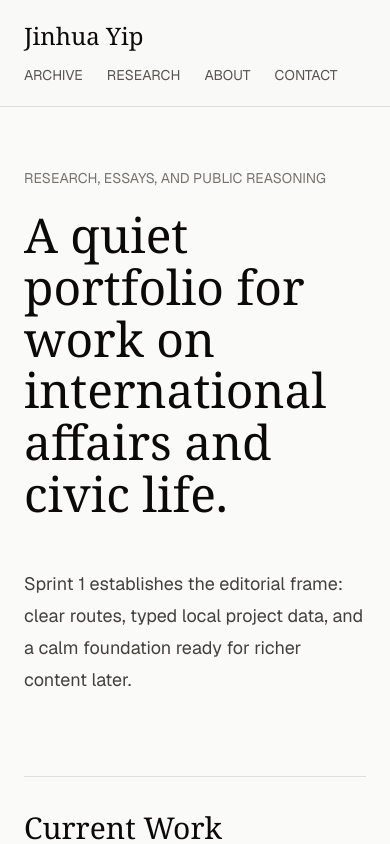
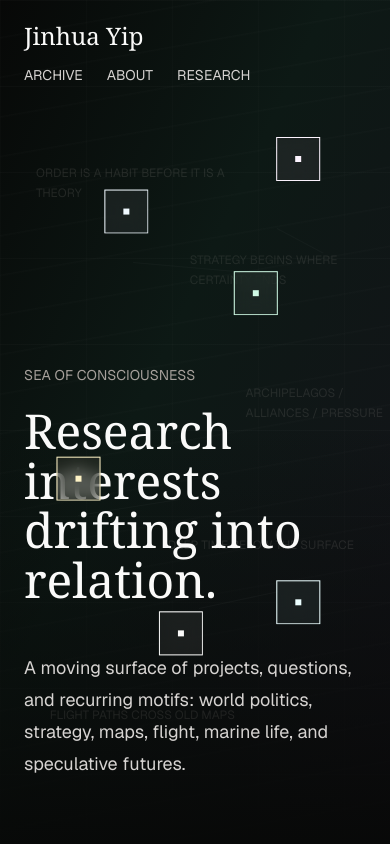
Before and after one commit to yippy141/Jinhua-portfolio, a Next.js app: page / in a window 390 px wide. Shown: the top 844 px of the page. Built offline with nearby package versions, Linux system fonts and the light colour scheme.

Commit message:
Build responsive 2D Sea of Consciousness homepage

```diff
--- a/app/layout.tsx
+++ b/app/layout.tsx
@@ -1,7 +1,5 @@
 import type { Metadata } from "next";
 import { Geist, Geist_Mono } from "next/font/google";
-import { SiteFooter } from "@/components/site-footer";
-import { SiteHeader } from "@/components/site-header";
 import "./globals.css";
 
 const geistSans = Geist({
@@ -33,18 +31,14 @@ export default function RootLayout({
       lang="en"
       className={`${geistSans.variable} ${geistMono.variable} h-full antialiased`}
     >
-      <body className="flex min-h-full flex-col bg-stone-50 text-stone-950">
+      <body className="min-h-full bg-stone-50 text-stone-950">
         <a
           href="#main"
           className="sr-only focus:not-sr-only focus:absolute focus:left-6 focus:top-4 focus:z-50 focus:bg-stone-950 focus:px-4 focus:py-2 focus:text-sm focus:text-stone-50"
         >
           Skip to content
         </a>
-        <SiteHeader />
-        <main id="main" className="flex-1">
-          {children}
-        </main>
-        <SiteFooter />
+        {children}
       </body>
     </html>
   );
--- a/app/page.tsx
+++ b/app/page.tsx
@@ -1,60 +1,337 @@
+"use client";
+
 import Link from "next/link";
+import { motion, useReducedMotion } from "motion/react";
+import { useState } from "react";
 
-import { projects } from "@/data/projects";
+type SeaNode = {
+  id: string;
+  label: string;
+  note: string;
+  href?: string;
+  top: string;
+  left: string;
+  drift: [number, number];
+  duration: number;
+  color: string;
+};
+
+const navigation = [
+  { href: "/archive", label: "Archive" },
+  { href: "/about", label: "About" },
+  { href: "/research", label: "Research" },
+];
+
+const nodes: SeaNode[] = [
+  {
+    id: "ir-worldview",
+    label: "IR Worldview",
+    note: "Seven dimensions for reading world politics",
+    href: "/projects/ir-worldview-inventory",
+    top: "58%",
+    left: "18%",
+    drift: [18, -24],
+    duration: 34,
+    color: "border-amber-200/70 bg-amber-100/10 text-amber-100",
+  },
+  {
+    id: "psii",
+    label: "PSII",
+    note: "A research system still taking shape",
+    href: "/projects/psii",
+    top: "34%",
+    left: "68%",
+    drift: [-24, 16],
+    duration: 38,
+    color: "border-emerald-200/60 bg-emerald-100/10 text-emerald-100",
+  },
+  {
+    id: "whales",
+    label: "Whales & Marine Life",
+    note: "Scale, sentience, ecology, the deep",
+    top: "72%",
+    left: "78%",
+    drift: [-18, -18],
+    duration: 42,
+    color: "border-cyan-100/60 bg-cyan-100/10 text-cyan-50",
+  },
+  {
+    id: "aviation",
+    label: "Aviation & Flight Paths",
+    note: "Routes, altitude, risk, horizon",
+    top: "24%",
+    left: "30%",
+    drift: [22, 20],
+    duration: 36,
+    color: "border-sky-100/60 bg-sky-100/10 text-sky-50",
+  },
+  {
+    id: "cartography",
+    label: "Cartography",
+    note: "Maps as argument, memory, and power",
+    top: "76%",
+    left: "45%",
+    drift: [14, -22],
+    duration: 40,
+    color: "border-stone-100/60 bg-stone-100/10 text-stone-50",
+  },
+  {
+    id: "sci-fi-strategy",
+    label: "Sci-Fi/Strategy",
+    note: "Speculation as a way to test futures",
+    top: "18%",
+    left: "78%",
+    drift: [-20, 24],
+    duration: 44,
+    color: "border-fuchsia-100/50 bg-fuchsia-100/10 text-fuchsia-50",
+  },
+];
+
+const fragments = [
+  {
+    text: "order is a habit before it is a theory",
+    top: "20%",
+    left: "8%",
+    duration: 46,
+  },
+  {
+    text: "archipelagos / alliances / pressure",
+    top: "46%",
+    left: "62%",
+    duration: 52,
+  },
+  {
+    text: "flight paths cross old maps",
+    top: "84%",
+    left: "12%",
+    duration: 58,
+  },
+  {
+    text: "deep time below the surface",
+    top: "64%",
+    left: "42%",
+    duration: 50,
+  },
+  {
+    text: "strategy begins where certainty ends",
+    top: "30%",
+    left: "48%",
+    duration: 62,
+  },
+];
+
+const signalLines = [
+  "left-[20%] top-[61%] w-[28%] rotate-[-9deg]",
+  "left-[34%] top-[31%] w-[27%] rotate-[5deg]",
+  "left-[51%] top-[72%] w-[22%] rotate-[-12deg]",
+  "left-[71%] top-[27%] w-[14%] rotate-[28deg]",
+];
 
 export default function Home() {
-  const featuredProjects = projects.slice(0, 3);
+  const shouldReduceMotion = useReducedMotion();
+  const [activeNode, setActiveNode] = useState<string | null>(null);
 
   return (
-    <div className="mx-auto w-full max-w-6xl px-6 py-16 sm:px-8 sm:py-20 lg:px-10">
-      <section className="grid gap-12 lg:grid-cols-[1.2fr_0.8fr] lg:items-end">
-        <div>
-          <p className="mb-6 text-sm uppercase leading-none text-stone-500">
-            Research, essays, and public reasoning
+    <main
+      id="main"
+      className="relative isolate min-h-screen overflow-hidden bg-[#070807] text-stone-50"
+    >
+      <div className="absolute inset-0 bg-[linear-gradient(115deg,rgba(7,8,7,1)_0%,rgba(13,25,21,1)_42%,rgba(20,18,25,1)_100%)]" />
+      <div className="absolute inset-0 opacity-40 [background-image:linear-gradient(rgba(250,250,248,0.055)_1px,transparent_1px),linear-gradient(90deg,rgba(250,250,248,0.035)_1px,transparent_1px)] [background-size:86px_86px]" />
+      <div className="absolute inset-0 opacity-30 [background-image:repeating-linear-gradient(170deg,transparent_0,transparent_36px,rgba(231,229,228,0.05)_37px,transparent_39px)]" />
+      <div className="absolute inset-x-0 bottom-0 h-1/2 bg-[linear-gradient(0deg,rgba(7,8,7,0.92)_0%,rgba(7,8,7,0)_100%)]" />
+
+      <header className="absolute inset-x-0 top-0 z-40">
+        <div className="mx-auto flex w-full max-w-7xl flex-col gap-5 px-6 py-6 sm:px-8 lg:flex-row lg:items-end lg:justify-between lg:px-10">
+          <Link
+            href="/"
+            className="w-fit font-serif text-2xl leading-none text-stone-50 focus-visible:outline focus-visible:outline-2 focus-visible:outline-offset-4 focus-visible:outline-stone-100"
+          >
+            Jinhua Yip
+          </Link>
+          <nav aria-label="Primary navigation">
+            <ul className="flex flex-wrap gap-x-6 gap-y-3 text-sm uppercase leading-none text-stone-300">
+              {navigation.map((item) => (
+                <li key={item.href}>
+                  <Link
+                    href={item.href}
+                    className="underline-offset-4 hover:text-stone-50 hover:underline focus-visible:outline focus-visible:outline-2 focus-visible:outline-offset-4 focus-visible:outline-stone-100"
+                  >
+                    {item.label}
+                  </Link>
+                </li>
+              ))}
+            </ul>
+          </nav>
+        </div>
+      </header>
+
+      <section className="relative z-20 flex min-h-screen items-end px-6 pb-16 pt-36 sm:px-8 lg:px-10">
+        <div className="mx-auto grid w-full max-w-7xl gap-12 lg:grid-cols-[minmax(0,0.78fr)_minmax(24rem,0.42fr)] lg:items-end">
+          <div>
+            <p className="mb-6 text-sm uppercase leading-none text-stone-400">
+              Sea of Consciousness
+            </p>
+            <h1 className="max-w-5xl font-serif text-5xl leading-[1.03] text-stone-50 sm:text-7xl lg:text-8xl">
+              Research interests drifting into relation.
+            </h1>
+          </div>
+          <p className="max-w-xl text-lg leading-8 text-stone-300">
+            A moving surface of projects, questions, and recurring motifs:
+            world politics, strategy, maps, flight, marine life, and speculative
+            futures.
           </p>
-          <h1 className="max-w-3xl font-serif text-5xl leading-[1.08] text-stone-950 sm:text-6xl">
-            A quiet portfolio for work on international affairs and civic life.
-          </h1>
         </div>
-        <p className="max-w-xl text-lg leading-8 text-stone-700">
-          Sprint 1 establishes the editorial frame: clear routes, typed local
-          project data, and a calm foundation ready for richer content later.
-        </p>
       </section>
 
-      <section className="mt-20 border-t border-stone-300/70 pt-8">
-        <div className="mb-8 flex flex-col gap-3 sm:flex-row sm:items-end sm:justify-between">
-          <h2 className="font-serif text-3xl leading-tight text-stone-950">
-            Current Work
-          </h2>
-          <Link
-            href="/archive"
-            className="w-fit text-sm uppercase leading-none text-stone-600 underline underline-offset-4 hover:text-stone-950 focus-visible:outline focus-visible:outline-2 focus-visible:outline-offset-4 focus-visible:outline-stone-900"
+      <div aria-hidden="true" className="absolute inset-0 z-10">
+        {signalLines.map((line) => (
+          <motion.div
+            key={line}
+            className={`absolute h-px origin-left bg-stone-100/15 ${line}`}
+            animate={
+              shouldReduceMotion
+                ? undefined
+                : { opacity: [0.08, 0.24, 0.08], scaleX: [0.85, 1, 0.85] }
+            }
+            transition={{
+              duration: 18,
+              repeat: Infinity,
+              ease: "easeInOut",
+            }}
+          />
+        ))}
+      </div>
+
+      <div className="absolute inset-0 z-10">
+        {fragments.map((fragment) => (
+          <motion.p
+            key={fragment.text}
+            className="absolute max-w-52 text-xs uppercase leading-5 text-stone-400/55"
+            style={{ top: fragment.top, left: fragment.left }}
+            animate={
+              shouldReduceMotion
+                ? undefined
+                : {
+                    x: [0, 18, -8, 0],
+                    y: [0, -22, 10, 0],
+                    opacity: [0.2, 0.54, 0.28, 0.2],
+                  }
+            }
+            transition={{
+              duration: fragment.duration,
+              repeat: Infinity,
+              ease: "easeInOut",
+            }}
           >
-            View archive
-          </Link>
-        </div>
-        <div className="grid gap-8 md:grid-cols-3">
-          {featuredProjects.map((project) => (
-            <article key={project.slug} className="border-t border-stone-300 pt-5">
-              <p className="mb-4 text-sm leading-none text-stone-500">
-                {project.status}
-              </p>
-              <h3 className="font-serif text-2xl leading-tight text-stone-950">
-                <Link
-                  href={`/projects/${project.slug}`}
-                  className="hover:underline focus-visible:outline focus-visible:outline-2 focus-visible:outline-offset-4 focus-visible:outline-stone-900"
-                >
-                  {project.title}
-                </Link>
-              </h3>
-              <p className="mt-4 text-base leading-7 text-stone-700">
-                {project.dek}
-              </p>
-            </article>
-          ))}
-        </div>
-      </section>
-    </div>
+            {fragment.text}
+          </motion.p>
+        ))}
+      </div>
+
+      <div className="absolute inset-0 z-30">
+        {nodes.map((node) => (
+          <SeaNodeMarker
+            key={node.id}
+            node={node}
+            activeNode={activeNode}
+            setActiveNode={setActiveNode}
+            shouldReduceMotion={shouldReduceMotion}
+          />
+        ))}
+      </div>
+    </main>
   );
 }
+
+function SeaNodeMarker({
+  node,
+  activeNode,
+  setActiveNode,
+  shouldReduceMotion,
+}: {
+  node: SeaNode;
+  activeNode: string | null;
+  setActiveNode: (id: string | null) => void;
+  shouldReduceMotion: boolean | null;
+}) {
+  const isActive = activeNode === node.id;
+  const animation = shouldReduceMotion
+    ? undefined
+    : {
+        x: [0, node.drift[0], node.drift[0] / -2, 0],
+        y: [0, node.drift[1], node.drift[1] / 2, 0],
+      };
+  const transition = {
+    duration: node.duration,
+    repeat: Infinity,
+    ease: "easeInOut" as const,
+  };
+  const wrapperProps = {
+    className: "absolute",
+    style: { top: node.top, left: node.left },
+    animate: animation,
+    transition,
+    whileHover: { scale: 1.04 },
+  };
+  const interactiveClasses = `group relative block -translate-x-1/2 -translate-y-1/2 text-left focus-visible:outline focus-visible:outline-2 focus-visible:outline-offset-4 focus-visible:outline-stone-100 ${node.color}`;
+  const interactiveProps = {
+    onMouseEnter: () => setActiveNode(node.id),
+    onMouseLeave: () => setActiveNode(null),
+    onFocus: () => setActiveNode(node.id),
+    onBlur: () => setActiveNode(null),
+  };
+
+  const content = (
+    <>
+      <span className="flex h-[clamp(2.75rem,7vw,5.75rem)] w-[clamp(2.75rem,7vw,5.75rem)] items-center justify-center border border-current bg-black/20 backdrop-blur-sm">
+        <span className="h-[clamp(0.375rem,0.95vw,0.75rem)] w-[clamp(0.375rem,0.95vw,0.75rem)] bg-current" />
+      </span>
+      <motion.span
+        className="pointer-events-none absolute left-1/2 top-[clamp(3.5rem,8.5vw,6.75rem)] w-[clamp(10rem,28vw,15rem)] max-w-[calc(100vw-2rem)] -translate-x-1/2 border border-stone-100/20 bg-[#070807]/85 px-[clamp(0.875rem,2vw,1.25rem)] py-[clamp(0.625rem,1.5vw,1rem)] text-stone-100 shadow-2xl shadow-black/40 backdrop-blur-md"
+        initial={false}
+        animate={
+          isActive
+            ? { opacity: 1, y: 0 }
+            : { opacity: 0, y: shouldReduceMotion ? 0 : -6 }
+        }
+        transition={{ duration: 0.24, ease: "easeOut" }}
+      >
+        <span className="block font-serif text-[clamp(1rem,2.1vw,1.35rem)] leading-tight">
+          {node.label}
+        </span>
+        <span className="mt-2 block text-[clamp(0.75rem,1.45vw,0.9rem)] leading-6 text-stone-300">
+          {node.note}
+        </span>
+      </motion.span>
+    </>
+  );
+
+  if (node.href) {
+    return (
+      <motion.div {...wrapperProps}>
+        <Link
+          href={node.href}
+          aria-label={node.label}
+          className={interactiveClasses}
+          {...interactiveProps}
+        >
+          {content}
+        </Link>
+      </motion.div>
+    );
+  }
+
+  return (
+    <motion.div {...wrapperProps}>
+      <button
+        type="button"
+        aria-label={node.label}
+        className={interactiveClasses}
+        {...interactiveProps}
+      >
+        {content}
+      </button>
+    </motion.div>
+  );
+}
```
Also changed, not shown: app/(editorial)/layout.tsx (added, +18 -0 lines), app/(editorial)/about/page.tsx (renamed from app/about/page.tsx), app/(editorial)/archive/page.tsx (renamed from app/archive/page.tsx), app/(editorial)/contact/page.tsx (renamed from app/contact/page.tsx), app/(editorial)/projects/[slug]/page.tsx (renamed from app/projects/[slug]/page.tsx), app/(editorial)/research/page.tsx (renamed from app/research/page.tsx).
